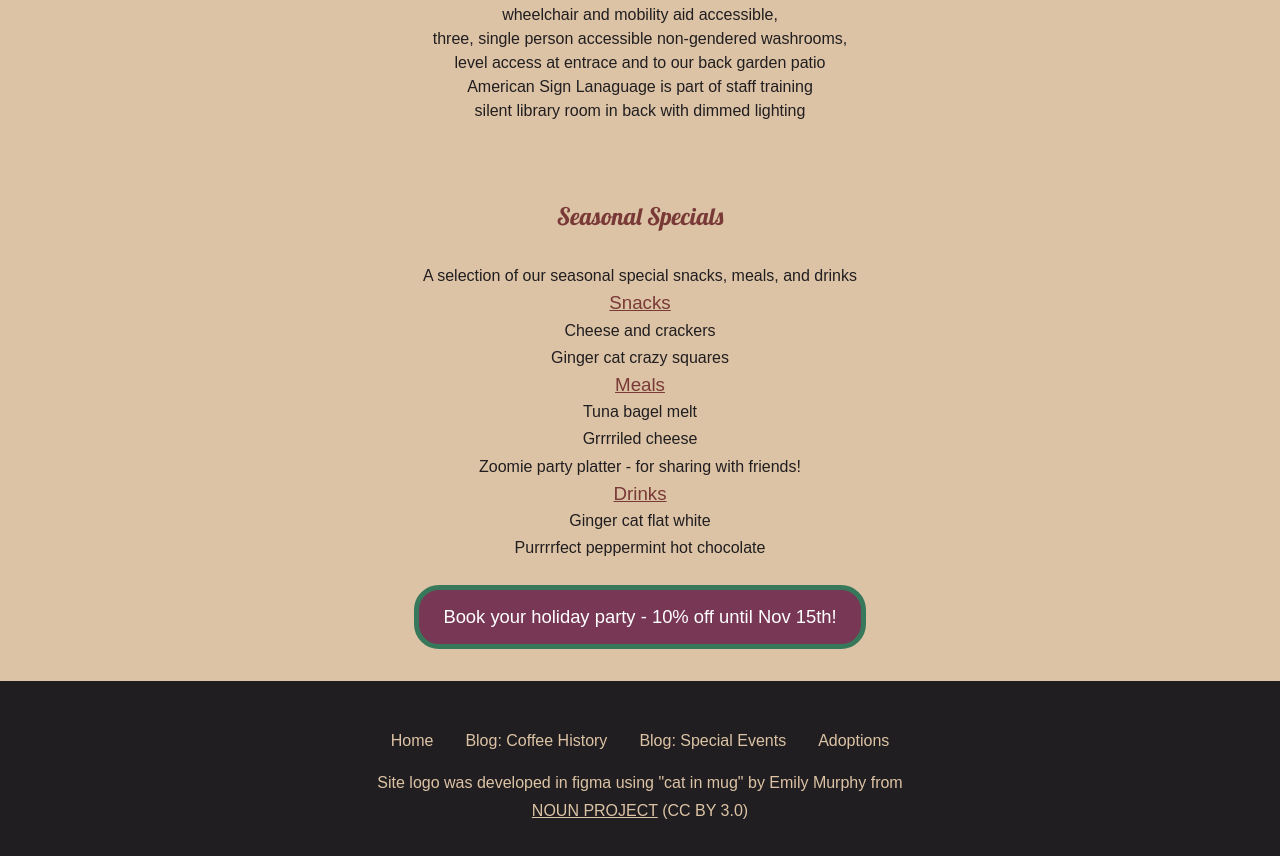
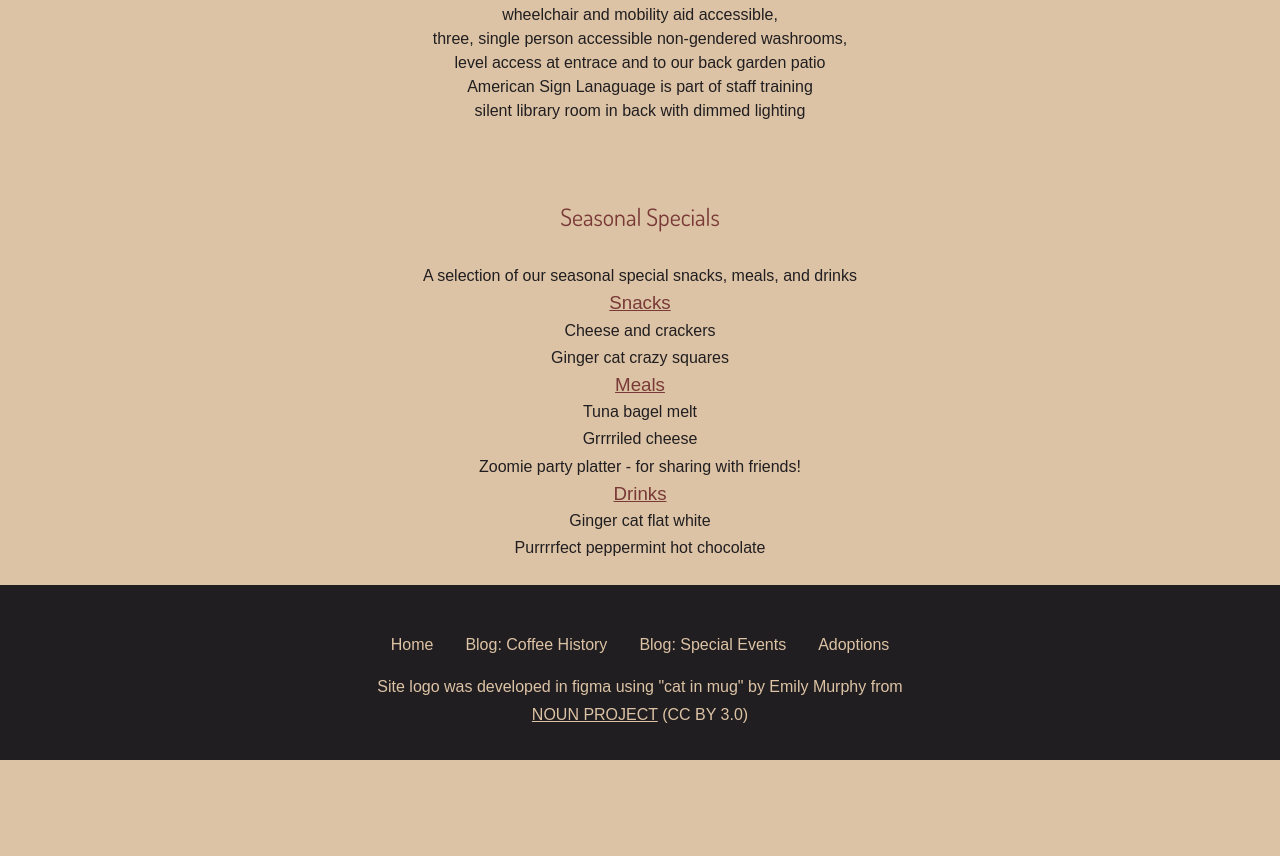
Before and after one commit to Crazy-Cats-Coffee-A11y-Project/CrazyCatsCoffee-Vanilla, a plain HTML site: page index.html in a window 1280 px wide. Shown: the part 1175-2031 px from the top of the page. After the commit the page ends 1935 px from the top, so only its background shows below. Drawn offline with Linux system fonts and the light colour scheme; a web font is replaced by a local one.

Commit message:
change cats.html to events.html. update nav link on all pages

```diff
--- a/index.html
+++ b/index.html
@@ -16,7 +16,7 @@
 		<ul>
 			<li><a href="/">Home</a></li>
 			<li><a href="/menu.html">Menu</a></li>
-			<li><a href="/cats.html">The Cats</a></li>
+			<li><a href="/events.html">Events</a></li>
             <li><a href="/blog.html">Blog</a></li>
 		</ul>
 	</nav>
@@ -63,10 +63,7 @@
 		<p> Ginger cat flat white</p>
 		<p> Purrrrfect peppermint hot chocolate</p>
 	</article>
-	<button class="btn--cta">
-		<span>Book your holiday party
-		 - 10% off until Nov 15th!</span>
-	</button>
+
 </main>
 
 <footer class="padding-y-2">
--- a/styles.css
+++ b/styles.css
@@ -1,4 +1,4 @@
-@import url("https://fonts.googleapis.com/css2?family=Cabin+Condensed:wght@400;500;600;700&family=Lobster&display=swap");
+@import url('https://fonts.googleapis.com/css2?family=Cabin+Condensed:wght@400;500;600;700&family=Dosis:wght@200..800&family=Lobster&display=swap');
 
 :root {
 	--clr-beige: #ddc3a5;
@@ -9,7 +9,8 @@
 	--clr-holiday-green: #37785a;
 	--clr-holiday-purple: #783755;
 	/* 	Beige #DDC3A5, Black-brown #201E20, Tan #E0A96D, Spice 783937*/
-	--ff-heading: "Lobster", sans-serif;
+	--ff-brand: "Lobster", serif;
+    --ff-heading: "Dosis", sans-serif;
 	--ff-body: "Cabin Condensed", sans-serif;
 }
 
@@ -48,6 +49,10 @@ body {
 	background: var(--clr-beige);
 	color: var(--clr-black-brown);
 	line-height: 1.7rem;
+}
+
+main {
+    margin: 0 2rem;
 }
 
 h1,
@@ -197,34 +202,6 @@ em {
     padding: .25rem .5rem;
 }
 
-/* ANIMATED CALL TO ACTION BUTTON */
-
-
-.btn--cta {
-  background-color: var(--clr-holiday-purple);
-  color: var(--clr-white);
-  font-size: 1.15rem;
-  padding: 1rem 1.5rem;
-  margin-bottom: 2rem;
-  border-radius: 25px;
-  cursor: pointer;
-  transition: all 0.8s ease;
-  position: relative;
-  border: 5px solid var(--clr-holiday-green);
-}
-
-  .btn--cta:hover, .btn--cta:focus {
-   transform: scale(1.5);
-   font-weight: bold;
-  }
-
-  .btn--cta:active {
-    background-color: var(--clr-holiday-green);
-    color: var(--clr-white);
-    border: 5px solid var(--clr-holiday-purple);
-  }
-
-
 /* MEDIA QUERIES */
 @media only screen and (max-width: 500px) {
     ul {
```
Also changed, not shown: blog.html (+1 -1 lines), blog/2023-11-14-coffee-history.html (+1 -1 lines), events.html (renamed from cats.html, +8 -5 lines), menu.html (+1 -1 lines).
